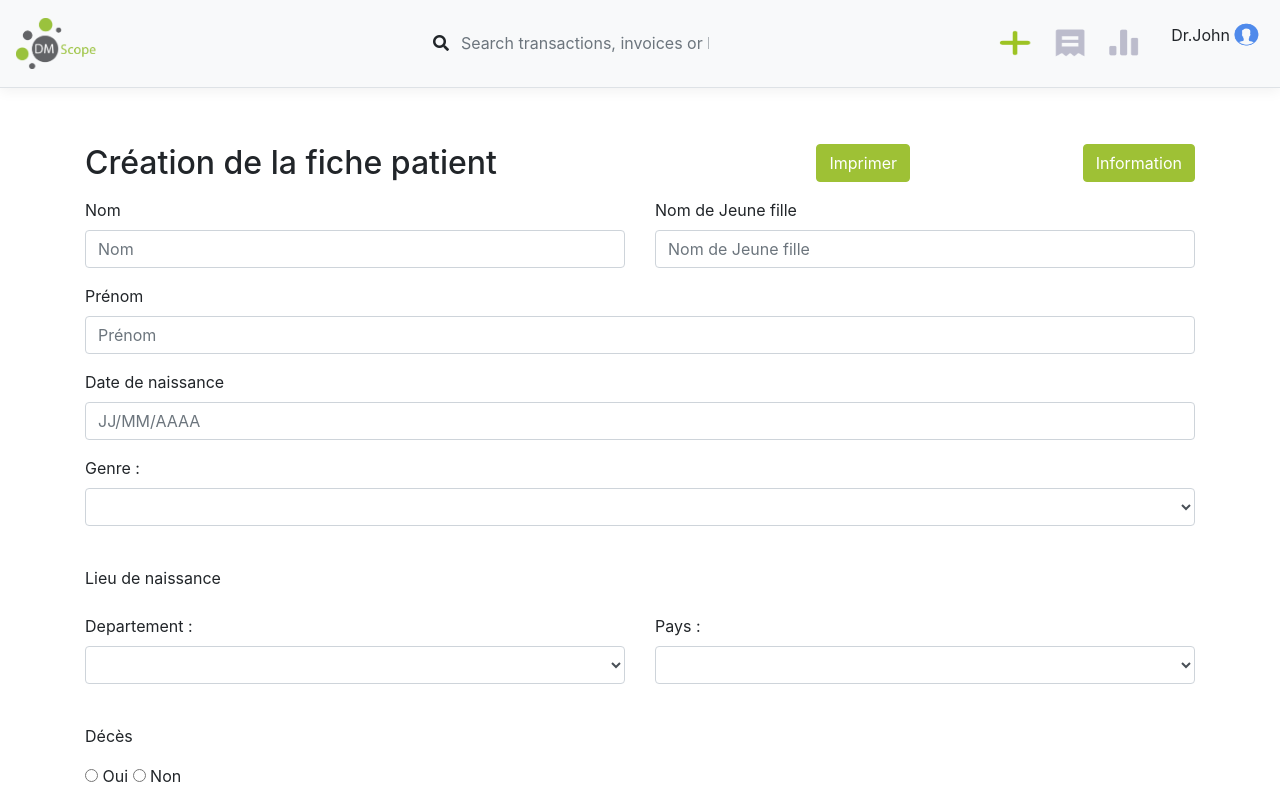
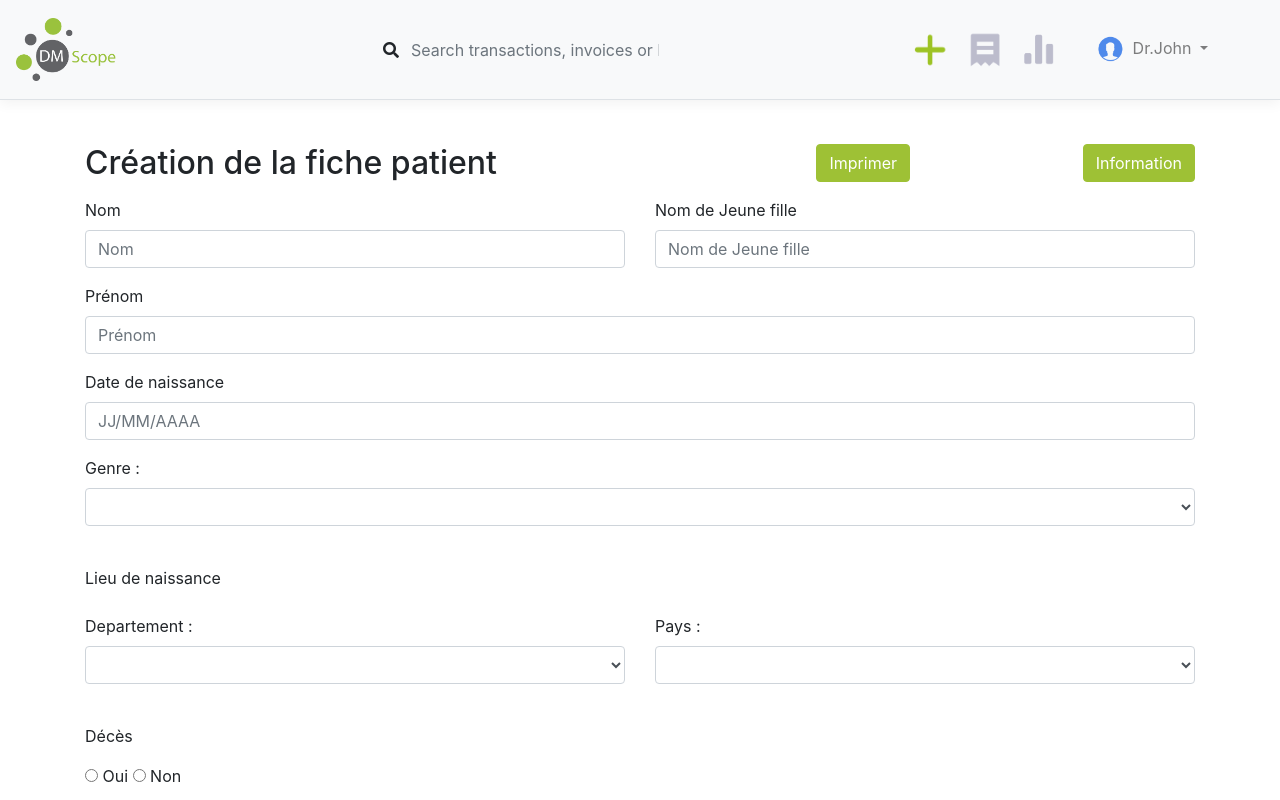
Before and after one commit to aarondad2701/dmscope, a plain HTML site: page creerpatient2.html in a window 1280 px wide. Shown: the top 800 px of the page. Drawn offline with nearby package versions, Linux system fonts and the light colour scheme.

Commit message:
Design Update

```diff
--- a/creerpatient2.html
+++ b/creerpatient2.html
@@ -27,17 +27,27 @@
         </button>
         <a class="collapse navbar-collapse" id="navbarSupportedContent">
             <form class="form-inline my-3 my-lg-0 nav-center">
-                <i class="fas fa-search"></i> <input class="form-control mr-sm-2 form-control-nav" type="text" placeholder="Search transactions, invoices or help" aria-label="Search">
+                <i class="fas fa-search"></i>
+                <input class="form-control mr-sm-2 form-control-nav" type="text" placeholder="Search transactions, invoices or help" aria-label="Search">
             </form>
             <a href="creerpatient.html"
         </a><img class="taille-img-mec espace-3" alt="créer patient" src="img/Plus%20Vert.png"></a>
         <a href="#"><img class="taille-img-mec espace-1" src="img/Liste.png"></a>
         <a href="#"><img class="taille-img-mec espace-2" src="img/Stats.png"></a>
-        <p>Dr.John</p>
-        <figure>
-            <img class="taille-img-mec" src="img/mec.png" alt=""/>
-            <figcaption></figcaption>
-        </figure>
+
+        <ul class="navbar-nav mr-5">
+            <li class="nav-item dropdown">
+                <a class="nav-link dropdown-toggle" href="#" id="navbarDropdown" role="button" data-toggle="dropdown" aria-haspopup="true" aria-expanded="false">
+
+                    <img class="taille-img-mec" src="img/mec.png" alt=""/>
+                    <span>Dr.John</span>
+
+                </a>
+                <div class="dropdown-menu" aria-labelledby="navbarDropdown">
+                    <a class="dropdown-item" href="#">Action</a>
+                </div>
+            </li>
+        </ul>
 
 
     </div>
--- a/css/dmscope.css
+++ b/css/dmscope.css
@@ -36,18 +36,18 @@
 }
 
 .taille-img-mec {
-    height: 30px;
     width: 34px;
 }
 .taille-logo {
-    width: 80px;
+    width: 100px;
 }
 .btn-success {
     background-color: #9EC135;
     border-color: #9EC135;
 }
 .nav-center {
-    margin-left: 35%;
+    margin-left: auto;
+    margin-right: auto;
 }
 .nav-color-size{
     border-color: grey;
```
